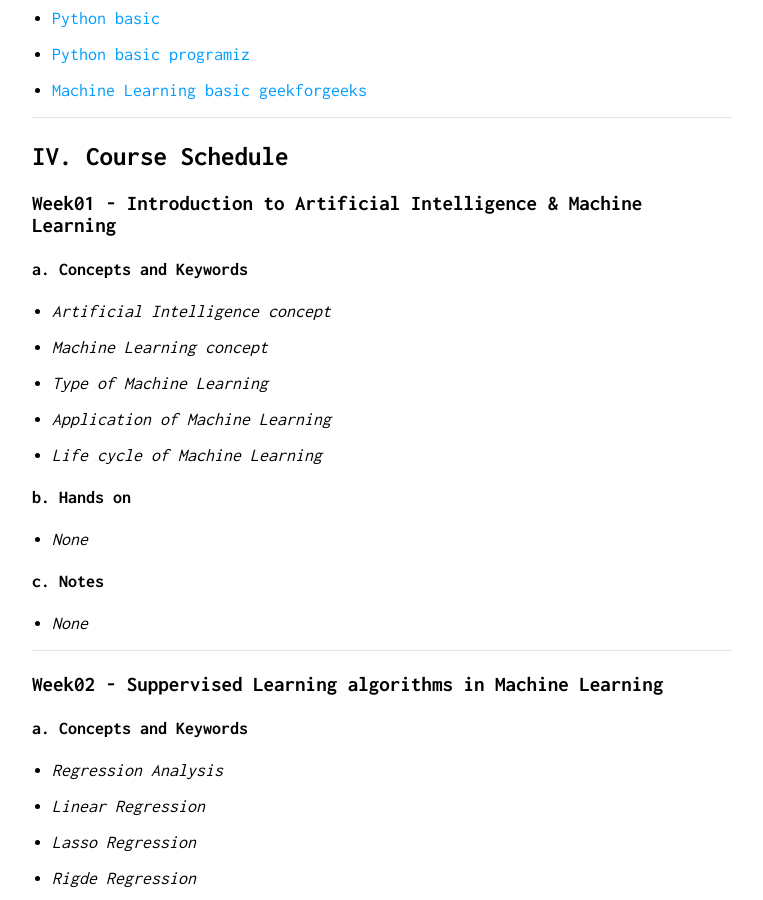
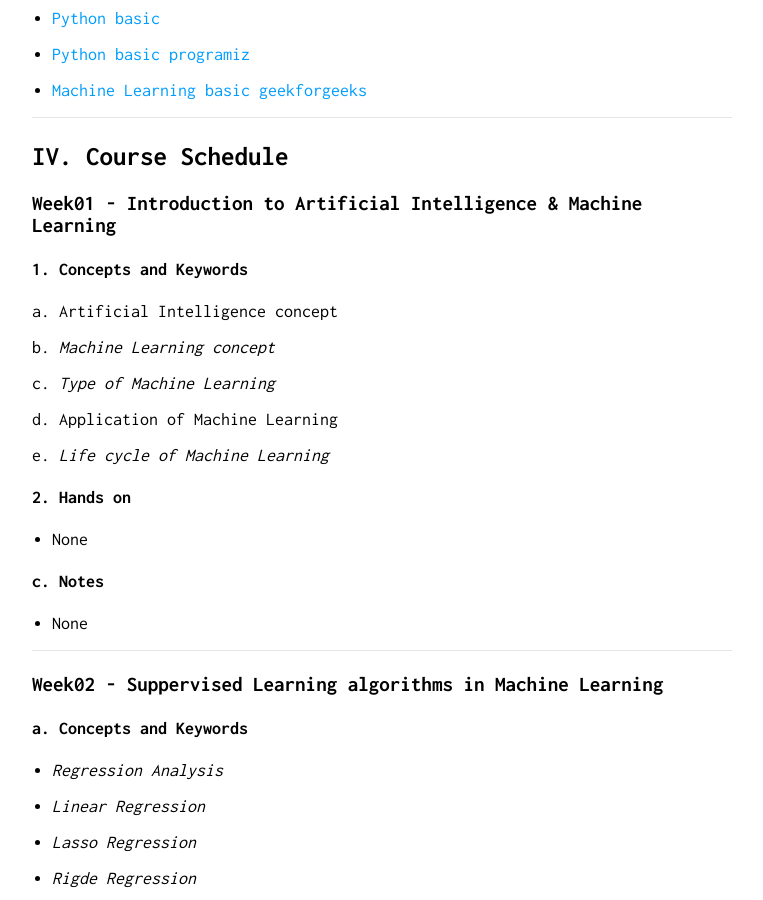
Before and after one commit to nguyenthaihoc02/About-Me, a Jekyll site: the page built from course1.md, in a window 1280 px wide and 900 px high, scrolled down 1420 px. Shown: the whole window, without its empty margins (258-1021 px from the left). Built offline with Jekyll 4.4.1, drawn with Linux system fonts in a browser that asks for light colours.

Commit message:
update cs

```diff
--- a/course1.md
+++ b/course1.md
@@ -81,25 +81,25 @@ CSAIOOO includes discussions on AI-related topics, especially focusing on two ma
 
 ### Week01 - Introduction to Artificial Intelligence & Machine Learning
 
-#### a. Concepts and Keywords
+#### 1. Concepts and Keywords
 
-* *Artificial Intelligence concept*
+a. Artificial Intelligence concept
 
-* *Machine Learning concept*
+b. *Machine Learning concept*
 
-* *Type of Machine Learning*
+c. *Type of Machine Learning*
 
-* *Application of Machine Learning*
+d. Application of Machine Learning
 
-* *Life cycle of Machine Learning*
+e. *Life cycle of Machine Learning*
 
-#### b. Hands on
+#### 2. Hands on
 
-* *None*
+* None
 
 #### c. Notes
 
-* *None*
+* None
 
 ---
 ### Week02 - Suppervised Learning algorithms in Machine Learning
```
